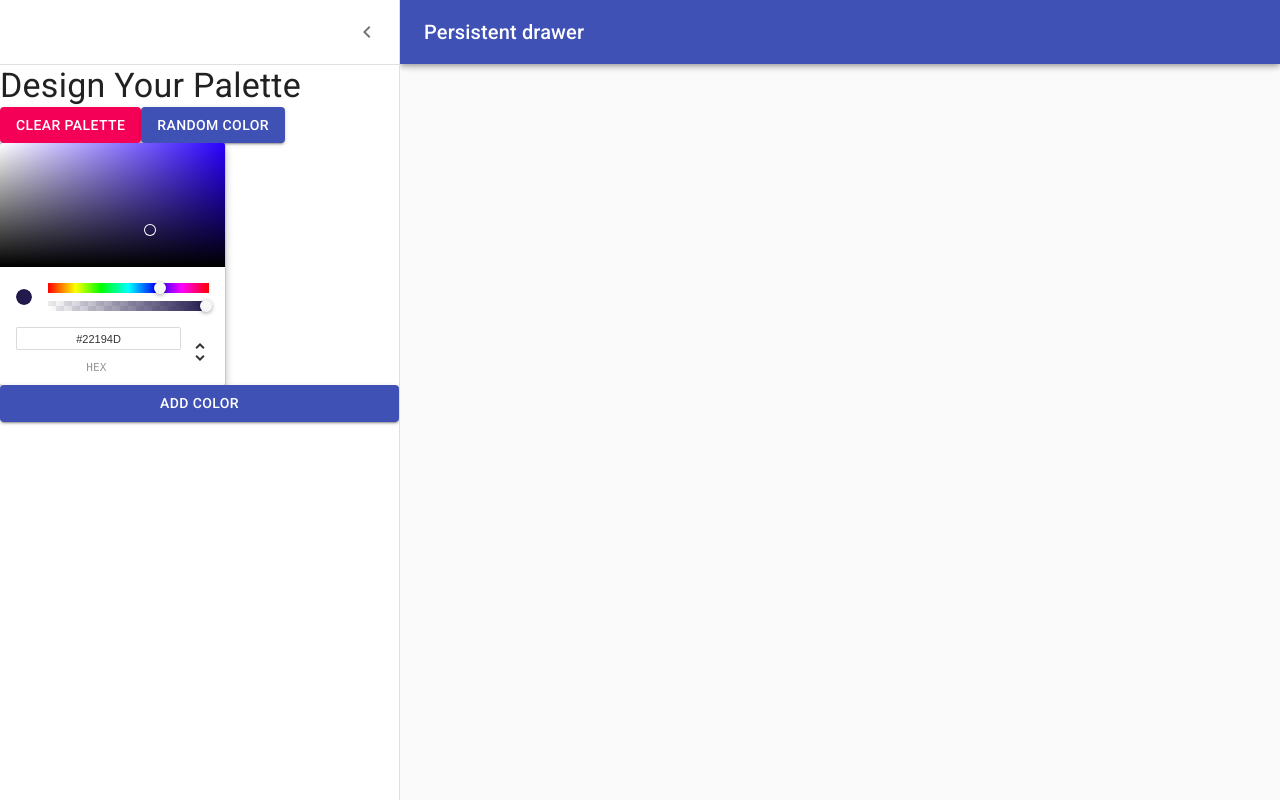
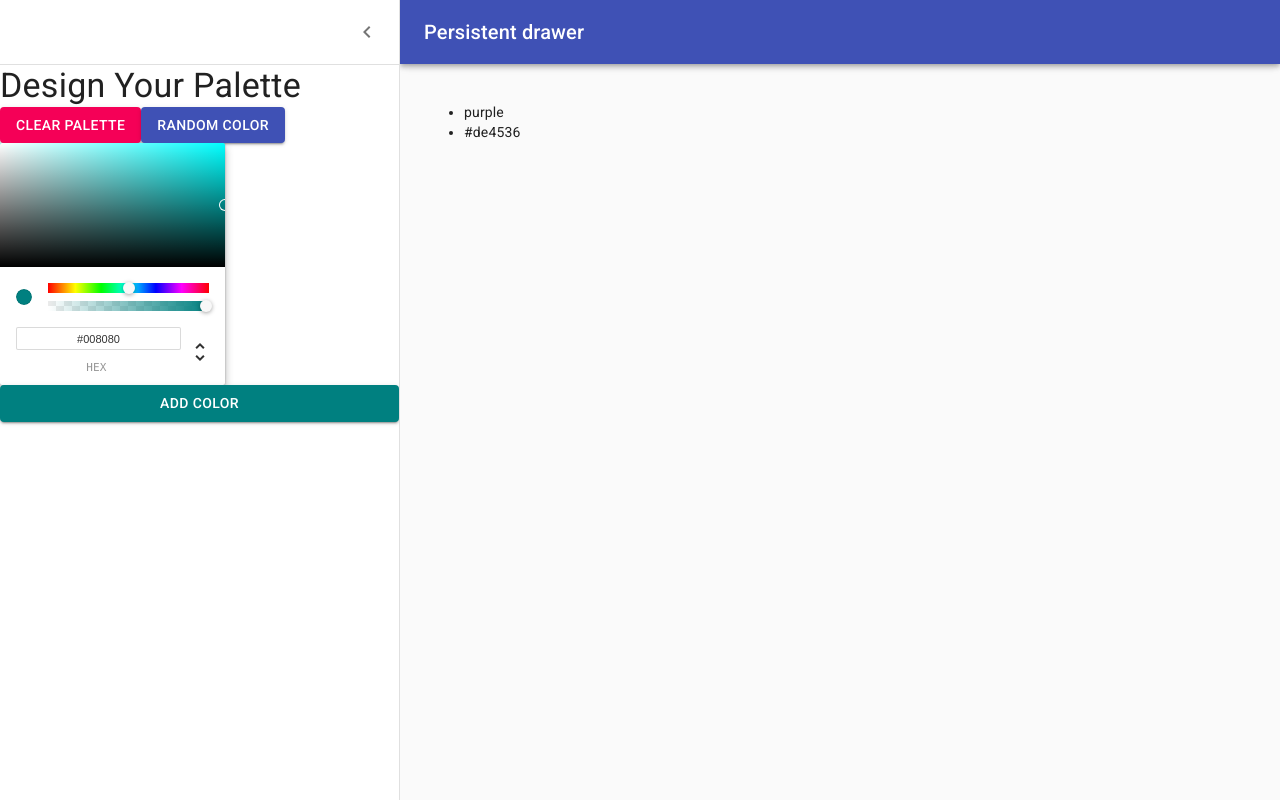
Before and after one commit to MahsinSaifullah/MahsinSaifullah, a React (Create React App) app: page /palette/new in a window 1280 px wide. Both pictures are taken after a click on the button "open drawer". Built offline with nearby package versions, Linux system fonts and the light colour scheme.

Commit message:
Connect color-picker to button

```diff
--- a/src/NewPaletteForm.js
+++ b/src/NewPaletteForm.js
@@ -73,7 +73,9 @@ const styles = theme => ({
 
 class NewPaletteForm extends Component {
 	state = {
-		open: false
+		open: false,
+		currentColor: 'teal',
+		colors: ['purple', '#de4536']
 	};
 
 	handleDrawerOpen = () => {
@@ -84,8 +86,16 @@ class NewPaletteForm extends Component {
 		this.setState({ open: false });
 	};
 
+	updateCurrentColor = newColor => {
+		this.setState({ currentColor: newColor.hex });
+	};
+
+	addNewColor = () => {
+		this.setState({ colors: [...this.state.colors, this.state.currentColor] });
+	};
+
 	render() {
-		const { open } = this.state;
+		const { open, currentColor, colors } = this.state;
 		const { classes } = this.props;
 		return (
 			<div className={classes.root}>
@@ -135,8 +145,16 @@ class NewPaletteForm extends Component {
 							Random Color
 						</Button>
 					</div>
-					<ChromePicker />
-					<Button variant='contained' color='primary'>
+					<ChromePicker
+						color={currentColor}
+						onChangeComplete={newColor => this.updateCurrentColor(newColor)}
+					/>
+					<Button
+						variant='contained'
+						color='primary'
+						style={{ backgroundColor: currentColor }}
+						onClick={this.addNewColor}
+					>
 						Add Color
 					</Button>
 				</Drawer>
@@ -146,6 +164,11 @@ class NewPaletteForm extends Component {
 					})}
 				>
 					<div className={classes.drawerHeader} />
+					<ul>
+						{colors.map(color => {
+							return <li>{color}</li>;
+						})}
+					</ul>
 				</main>
 			</div>
 		);
```
